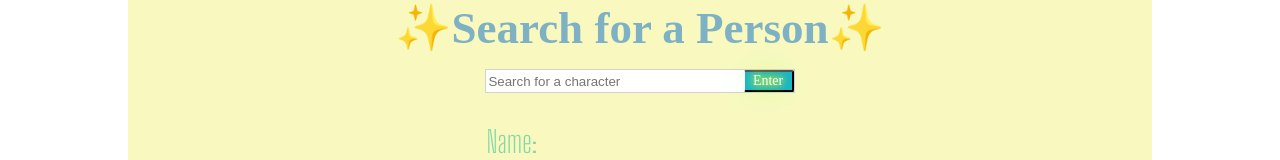
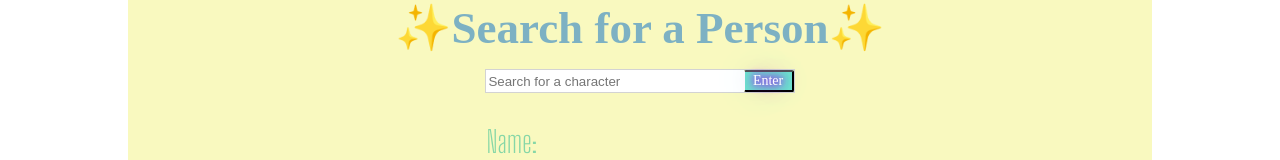
Before and after one commit to named-josie/studio-ghibli-app, a React (Create React App) app: page /people in a window 1280 px wide. In both pictures the pointer is over the button "Enter". Shown: the part 173-333 px from the top of the page. Built offline with nearby package versions, Linux system fonts and the light colour scheme; no server answers; a web font is replaced by a local one.

Commit message:
enter button hover effect

```diff
--- a/src/Components/pages/people.css
+++ b/src/Components/pages/people.css
@@ -51,7 +51,20 @@
           border-radius: 2px;
       }
 
+.input-button:hover {
+    background-color: #70e3ce;
+    color: #fff;
+        text-shadow:
+            0 0 7px #ae00ff,
+            0 0 10px #ae00ff,
+            0 0 21px #ae00ff,
+            0 0 42px #0fa,
+            0 0 82px #0fa,
+            0 0 92px #0fa,
+            0 0 102px #0fa,
+            0 0 151px #0fa;
 
+  }
 
 
     .people{
```
